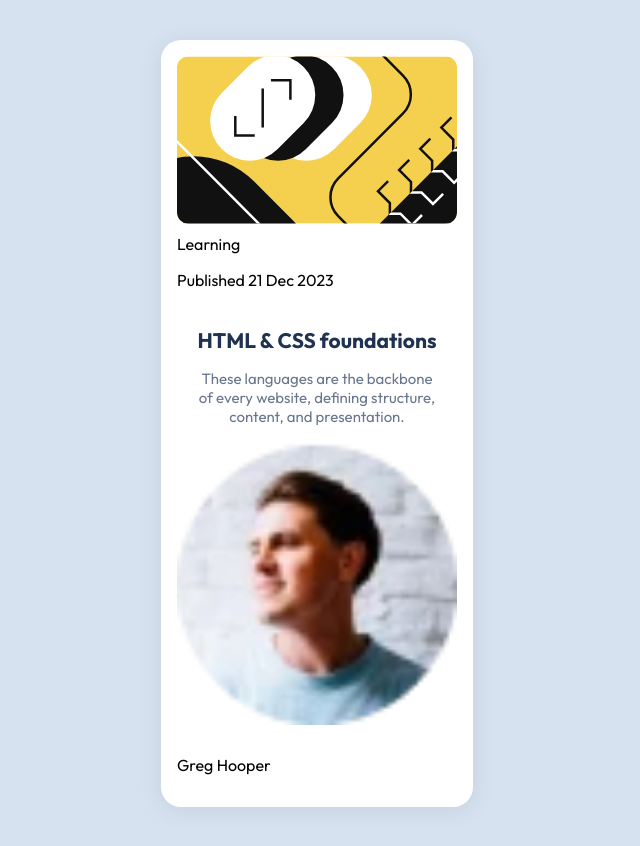
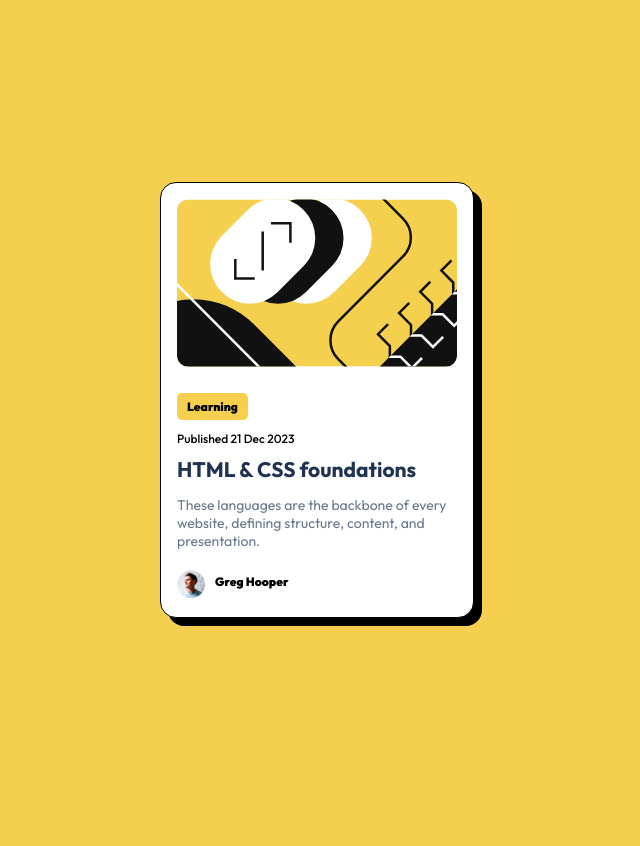
Before and after one commit to Eultype/FrontendMentor, a plain HTML site: page blog-preview-card-main/index.html in a window 1280 px wide. Shown: the whole page, without its empty margins (323-963 px from the left). After the commit the page ends 800 px from the top, so only its background shows below. Drawn offline with Linux system fonts and the light colour scheme.

Commit message:
feat(blog-preview-card-main): réglage bug css

```diff
--- a/blog-preview-card-main/assets/css/style.css
+++ b/blog-preview-card-main/assets/css/style.css
@@ -8,7 +8,7 @@ body {
     display: flex;
     justify-content: center;
     align-items: center;
-    background-color: hsl(212, 45%, 89%);
+    background-color: hsl(47, 88%, 63%);
     font-family: 'Outfit', sans-serif;
     margin: 0;
 }
@@ -16,10 +16,11 @@ body {
 /* === Container === */
 .container {
     margin: 40px 30px;
-    padding: 18px 18px;
+    padding: 22px 22px;
     background: hsl(0,0%,100%);
-    border-radius: 20px;
-    box-shadow: 0 3px 24px rgba(0,0,0,0.08);
+    border: 1px solid black;
+    box-shadow: 8px 8px 0 black;
+    border-radius: 16px;
     display: flex;
     flex-direction: column;
 }
@@ -28,30 +29,71 @@ body {
 .container img {
     width: 100%;
     border-radius: 12px;
+}
+
+/* === Badge === */
+.badge-section {
+    margin-top: 28px;
+}
+.badge {
+    background-color: hsl(47, 88%, 63%);
+    padding: 6px 10px;
+    border-radius: 5px;
+    font-size: 12px;
+    font-weight: 900;
+
+}
+
+/* === Date de publication === */
+.published {
+    font-weight: 500;
+    margin-top: 4px;
+}
+
+.published p {
+    font-size: 12px;
     margin-bottom: 10px;
 }
 
 /* === Attribution === */
-.attribution {
-    text-align: center;
-    padding: 0 20px;
-}
-
 .attribution p:first-child {
     color: hsl(218, 44%, 22%);
     font-size: 24px;
     font-weight: 700;
     margin-bottom: 1rem;
+    display: inline;
 }
+
+.attribution p:first-child:hover {
+    cursor: pointer;
+    color: hsl(47, 88%, 63%);
+}
+
 .attribution p:last-child {
     color: hsl(216, 15%, 48%);
     font-weight: 400;
-    font-size: 18px
+    font-size: 14px
 }
 
-/* === Author === */
-.author {
-    text-align: center;
+/* === Auteur article === */
+.author_published {
+    margin-top: 4px;
+    display: flex;
+    align-items: center;
+}
+
+/* Image */
+.author_published img {
+    width: 32px;
+    color: hsl(216, 15%, 48%);
+    font-weight: 400;
+    font-size: 18px;
+}
+
+/* Nom */
+.author_published p {
+    margin-left: 10px;
+    font-weight: 900;
 }
 
 /* ===== RESPONSIVE ===== */
@@ -61,13 +103,15 @@ body {
         max-width: 280px;
         padding: 16px 16px;
     }
-    .attribution {
-        padding: 0 16px;
-    }
     .attribution p:first-child {
         font-size: 21px;
     }
-    .attribution p:last-child {
-        font-size: 15px
+    .author_published img {
+        width: 28px;
     }
+    .author_published p {
+        font-size: 12px;
+        margin-top: 6px;
+    }
+
 }
```
